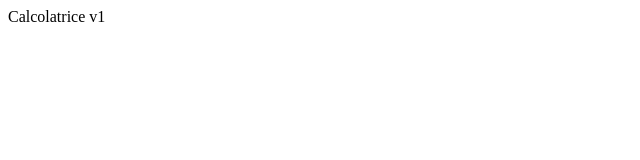
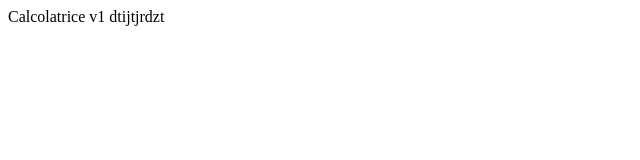
Before and after one commit to ashbulla/tps, a plain HTML site: page Calcolatrice1/index.html in a window 1280 px wide. Shown: the full height of the page, 0-640 px from the left. Drawn offline with Linux system fonts and the light colour scheme.

Commit message:
Add files via upload

```diff
--- a/Calcolatrice1/index.html
+++ b/Calcolatrice1/index.html
@@ -6,6 +6,6 @@
     <title>Calcolatrice</title>
 </head>
 <body>
-    Calcolatrice v1
+    Calcolatrice v1 dtijtjrdzt
 </body>
 </html>
```
